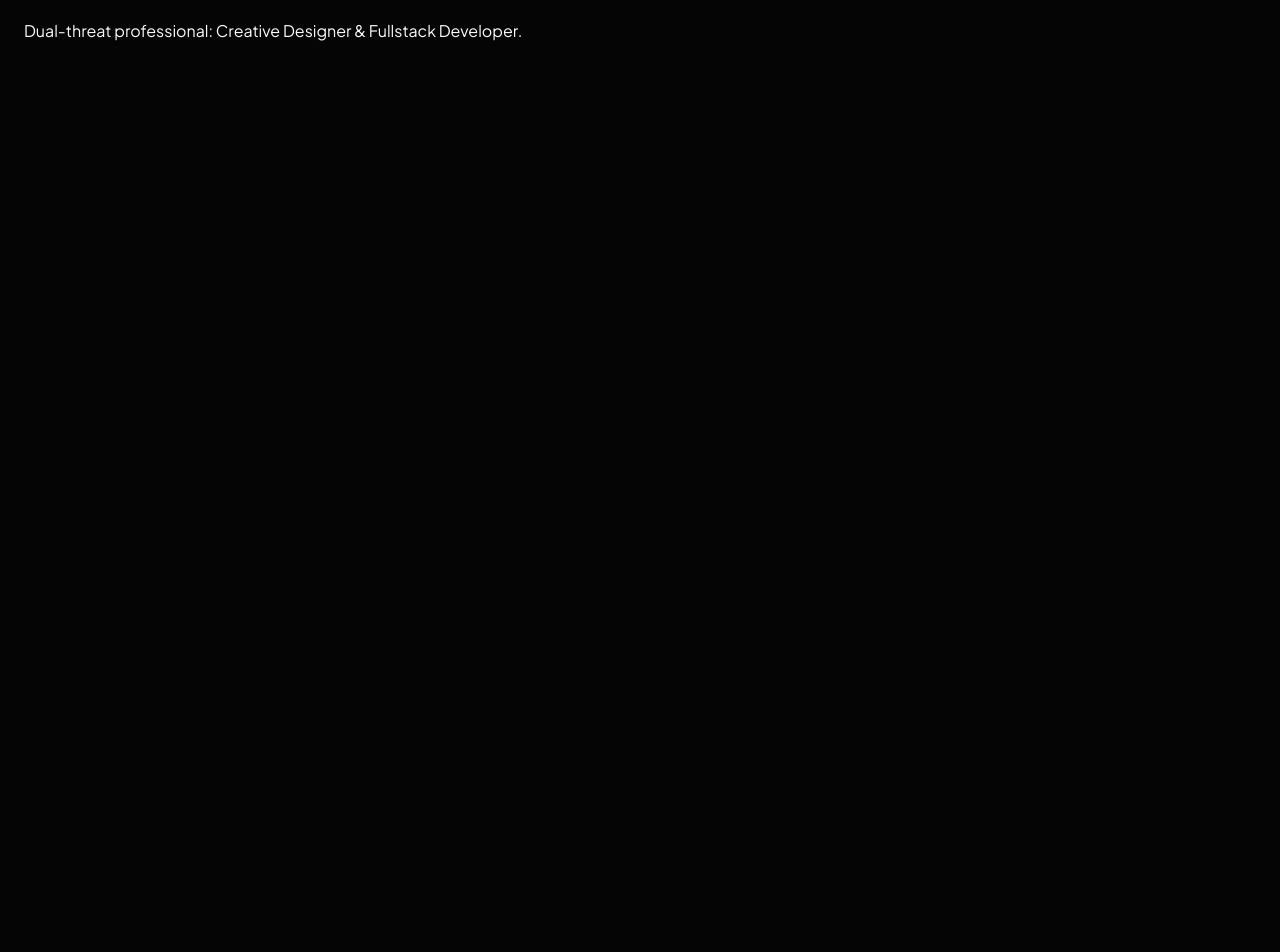
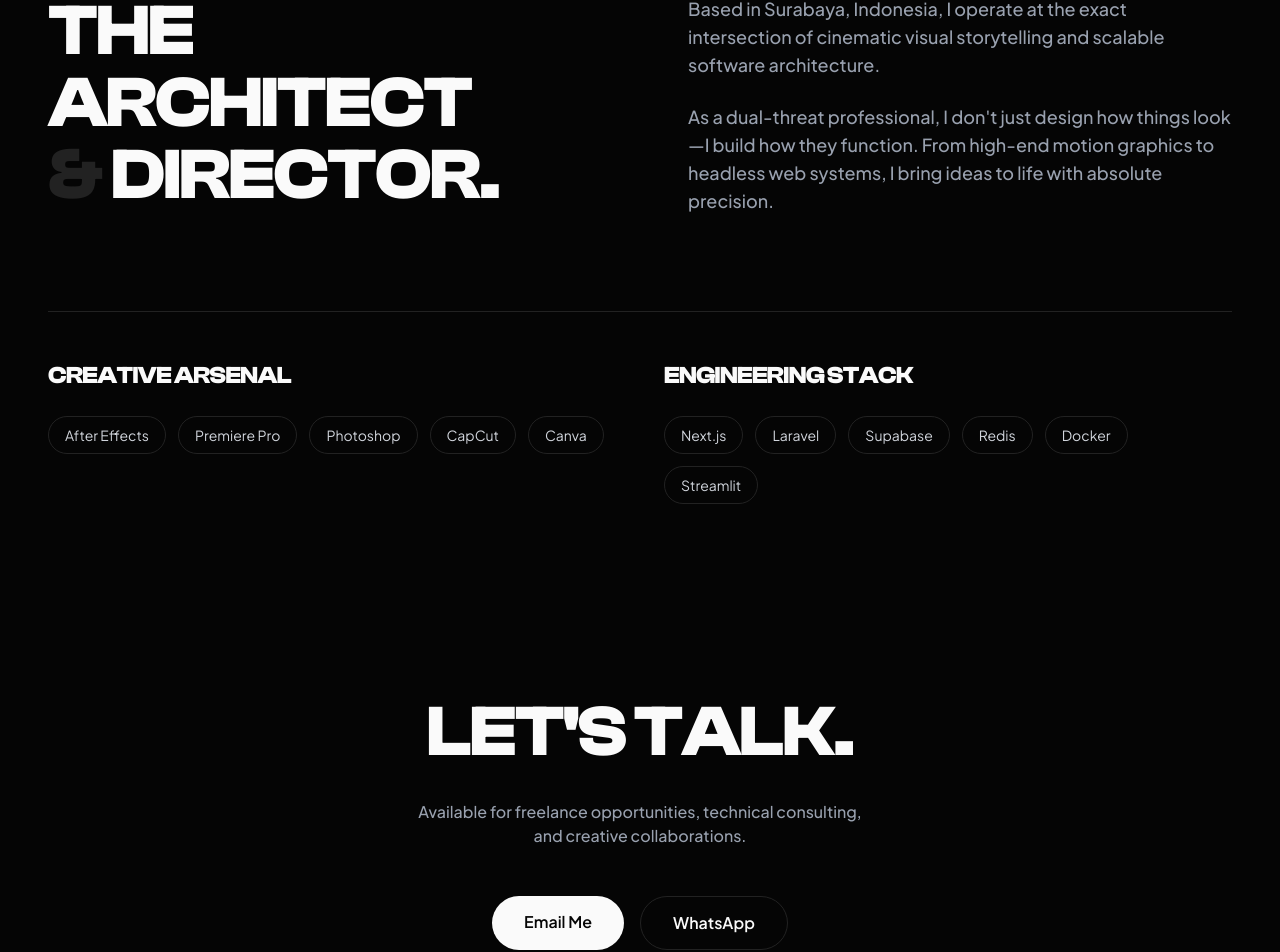
Before and after one commit to nazheefthareq/thorworks-portfolio, a Next.js app: page /about in a window 1280 px wide. Shown: the part 229-1181 px from the top of the page. Before the commit the page ends 896 px from the top, so only its background shows below. Built offline with nearby package versions, Linux system fonts and the light colour scheme.

Commit message:
feat(about): build static profile and contact section
- Construct bento-box grid for creative and engineering skills
- Implement layout with massive white space and high-contrast typography
- Add direct contact CTA for Email and WhatsApp

```diff
--- a/app/about/page.tsx
+++ b/app/about/page.tsx
@@ -1,8 +1,84 @@
+import { Metadata } from "next";
+
+// Implementasi Metadata untuk SEO teknikal[cite: 9]
+export const metadata: Metadata = {
+  title: "About | ThorWorks",
+  description: "Nazheef Thareq Asywal is a dual-threat Creative Designer and Fullstack Developer based in Surabaya, Indonesia.",
+};
+
 export default function AboutPage() {
   return (
-    <main className="min-h-screen pt-24 px-6">
-      <h1 className="text-4xl font-bold">About Me</h1>
-      <p className="mt-4">Dual-threat professional: Creative Designer & Fullstack Developer.</p>
+    <main className="min-h-screen pt-32 pb-24 px-6 md:px-12 max-w-7xl mx-auto w-full flex flex-col gap-24">
+
+      {/* Bagian Narasi Utama: Menggunakan ruang kosong masif dan tipografi besar[cite: 8] */}
+      <section className="flex flex-col md:flex-row gap-12 md:gap-24 items-start">
+        <h1 className="text-5xl md:text-7xl font-bold uppercase tracking-tight flex-1">
+          The Architect<br/>
+          <span className="text-brand-accent">&</span> Director.
+        </h1>
+        <div className="flex-1 flex flex-col gap-6 text-lg text-gray-400 font-medium">
+          <p>
+            Based in Surabaya, Indonesia, I operate at the exact intersection of cinematic visual storytelling and scalable software architecture.
+          </p>
+          <p>
+            As a dual-threat professional, I don't just design how things look—I build how they function. From high-end motion graphics to headless web systems, I bring ideas to life with absolute precision.
+          </p>
+        </div>
+      </section>
+
+      {/* Bagian Arsenal & Keahlian: Struktur Grid Minimalis[cite: 8] */}
+      <section className="grid grid-cols-1 md:grid-cols-2 gap-12 pt-12 border-t border-brand-accent">
+
+        {/* Creative Stack berdasarkan skillset Anda[cite: 3] */}
+        <div className="flex flex-col gap-6">
+          <h2 className="text-2xl font-bold font-display uppercase tracking-tight">Creative Arsenal</h2>
+          <ul className="flex flex-wrap gap-3">
+            {['After Effects', 'Premiere Pro', 'Photoshop', 'CapCut', 'Canva'].map(tool => (
+              <li key={tool} className="px-4 py-2 border border-brand-accent rounded-full text-sm text-gray-300">
+                {tool}
+              </li>
+            ))}
+          </ul>
+        </div>
+
+        {/* Engineering Stack berdasarkan skillset Anda[cite: 3] */}
+        <div className="flex flex-col gap-6">
+          <h2 className="text-2xl font-bold font-display uppercase tracking-tight">Engineering Stack</h2>
+          <ul className="flex flex-wrap gap-3">
+            {['Next.js', 'Laravel', 'Supabase', 'Redis', 'Docker', 'Streamlit'].map(tech => (
+              <li key={tech} className="px-4 py-2 border border-brand-accent rounded-full text-sm text-gray-300">
+                {tech}
+              </li>
+            ))}
+          </ul>
+        </div>
+      </section>
+
+      {/* Bagian Kontak (Call-to-Action) yang terhubung ke Email & WhatsApp[cite: 3] */}
+      <section className="flex flex-col items-center text-center gap-8 pt-24 pb-12">
+        <h2 className="text-5xl md:text-7xl font-bold uppercase tracking-tight">Let's Talk.</h2>
+        <p className="text-gray-400 font-medium max-w-md">
+          Available for freelance opportunities, technical consulting, and creative collaborations.
+        </p>
+        <div className="flex flex-col sm:flex-row gap-4 mt-4">
+          <a
+            href="mailto:youremail@example.com"
+            className="bg-brand-white text-brand-black px-8 py-3.5 rounded-full font-semibold hover:bg-gray-200 transition-colors"
+          >
+            Email Me
+          </a>
+          {/* Ganti 628... dengan nomor WhatsApp Anda yang menggunakan kode negara (tanpa +) */}
+          <a
+            href="https://wa.me/6281234567890"
+            target="_blank"
+            rel="noopener noreferrer"
+            className="border border-brand-accent px-8 py-3.5 rounded-full font-semibold hover:bg-brand-accent transition-colors"
+          >
+            WhatsApp
+          </a>
+        </div>
+      </section>
+
     </main>
   );
 }
```
